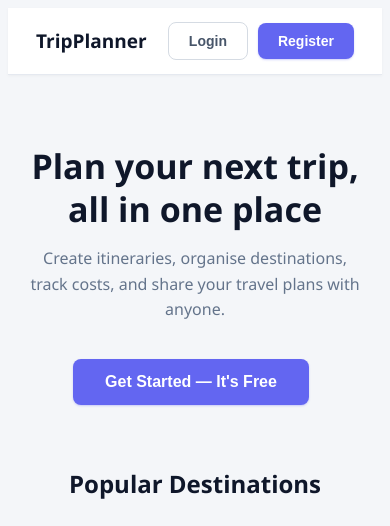
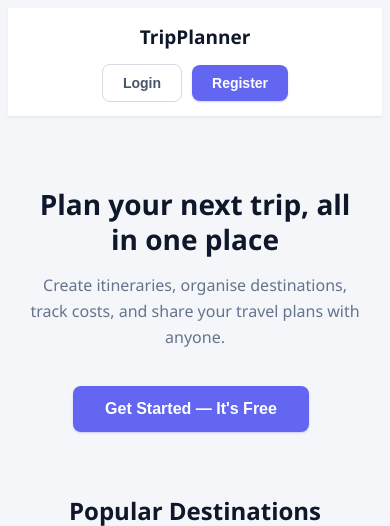
Before and after one commit to shakyalooja/web-design-project, a PHP site: page / in a window 390 px wide. Shown: the top 526 px of the page. Run offline with PHP 8.4, Linux system fonts and the light colour scheme.

Commit message:
make webpage responsive

```diff
--- a/frontend/add-trip.html
+++ b/frontend/add-trip.html
@@ -2,6 +2,7 @@
 <html lang="en">
     <meta charset="UTF-8">
 <head>
+    <meta name="viewport" content="width=device-width, initial-scale=1.0">
     <meta charset="UTF-8">
     <meta name="viewport" content="width=device-width, initial-scale=1.0">
     <title>Add a new trip</title>
--- a/frontend/css/style.css
+++ b/frontend/css/style.css
@@ -472,3 +472,19 @@ button.btn-large {
     border-top: 1px solid #e5e9f0;
     margin-top: 40px;
 }
+
+@media (max-width: 600px) {
+    .site-header {
+        flex-direction: column;
+        gap: 12px;
+    }
+    .home-hero h1 {
+        font-size: 28px;
+    }
+    .features-grid {
+        grid-template-columns: 1fr;
+    }
+    .auth-container {
+        padding: 24px;
+    }
+}
--- a/frontend/dashboard.html
+++ b/frontend/dashboard.html
@@ -1,6 +1,7 @@
 <!DOCTYPE html>
 <html>
 <head>
+    <meta name="viewport" content="width=device-width, initial-scale=1.0">
     <meta charset="UTF-8">
     <title>My Trips</title>
     <link rel="stylesheet" href="css/style.css">
--- a/frontend/detail.html
+++ b/frontend/detail.html
@@ -1,6 +1,7 @@
 <!DOCTYPE html>
 <html>
 <head>
+    <meta name="viewport" content="width=device-width, initial-scale=1.0">
     <meta charset="UTF-8">
     <title>Trip Detail</title>
     <link rel="stylesheet" href="css/style.css">
--- a/frontend/index.html
+++ b/frontend/index.html
@@ -1,6 +1,7 @@
 <!DOCTYPE html>
 <html>
 <head>
+    <meta name="viewport" content="width=device-width, initial-scale=1.0">
     <meta charset="UTF-8">
     <title>TripPlanner — Plan Your Next Adventure</title>
     <link rel="stylesheet" href="css/style.css">
--- a/frontend/login.html
+++ b/frontend/login.html
@@ -1,6 +1,7 @@
 <!DOCTYPE html>
 <html>
 <head>
+    <meta name="viewport" content="width=device-width, initial-scale=1.0">
     <meta charset="UTF-8">
     <title>Login</title>
     <link rel="stylesheet" href="css/style.css">
--- a/frontend/register.html
+++ b/frontend/register.html
@@ -1,6 +1,7 @@
 <!DOCTYPE html>
 <html>
 <head>
+    <meta name="viewport" content="width=device-width, initial-scale=1.0">
     <meta charset="UTF-8">
     <title>Register</title>
     <link rel="stylesheet" href="css/style.css">
--- a/frontend/shared-trip.html
+++ b/frontend/shared-trip.html
@@ -1,6 +1,7 @@
 <!DOCTYPE html>
 <html>
 <head>
+    <meta name="viewport" content="width=device-width, initial-scale=1.0">
     <meta charset="UTF-8">
     <title>Shared Trip</title>
     <link rel="stylesheet" href="css/style.css">
```
